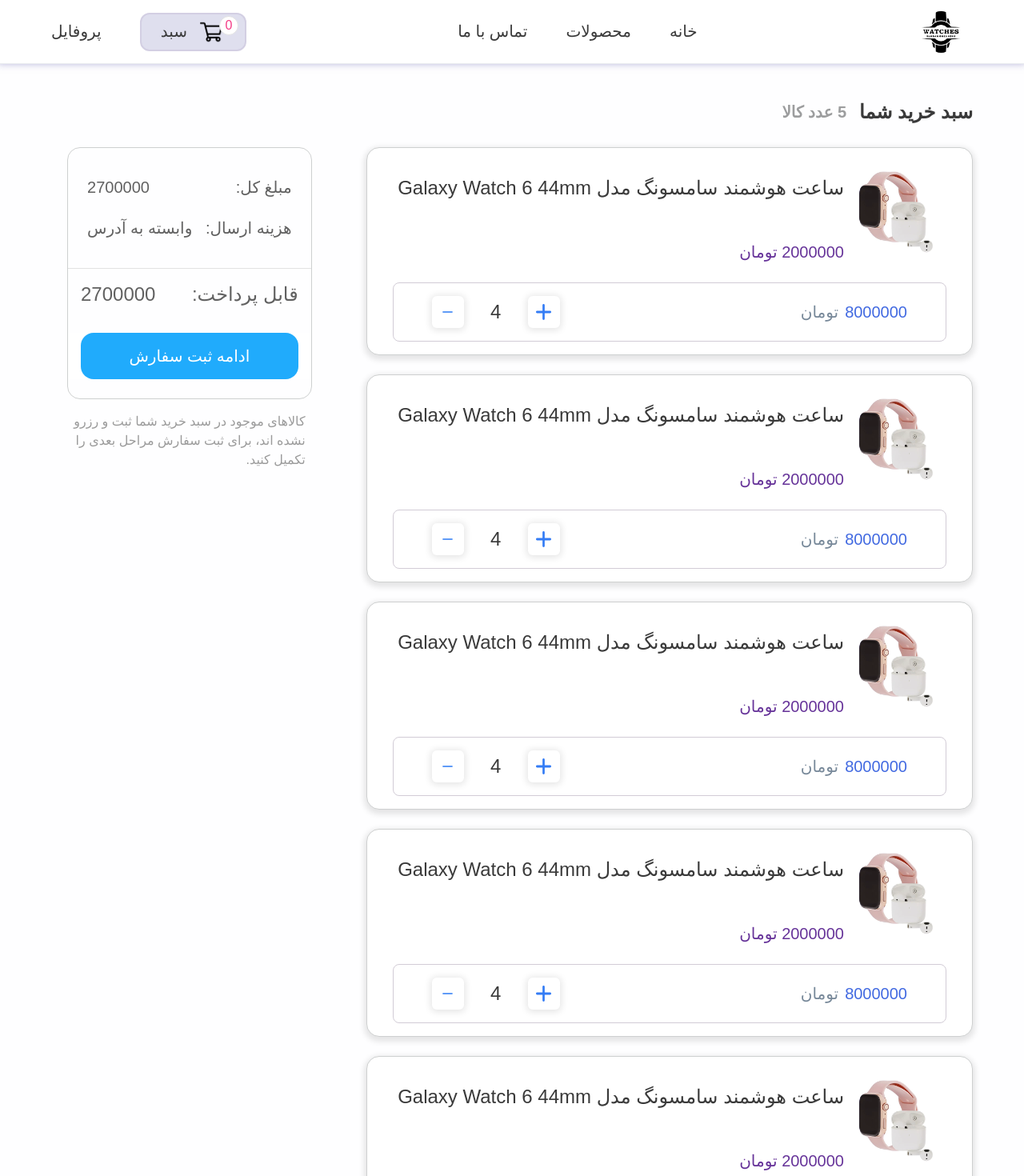
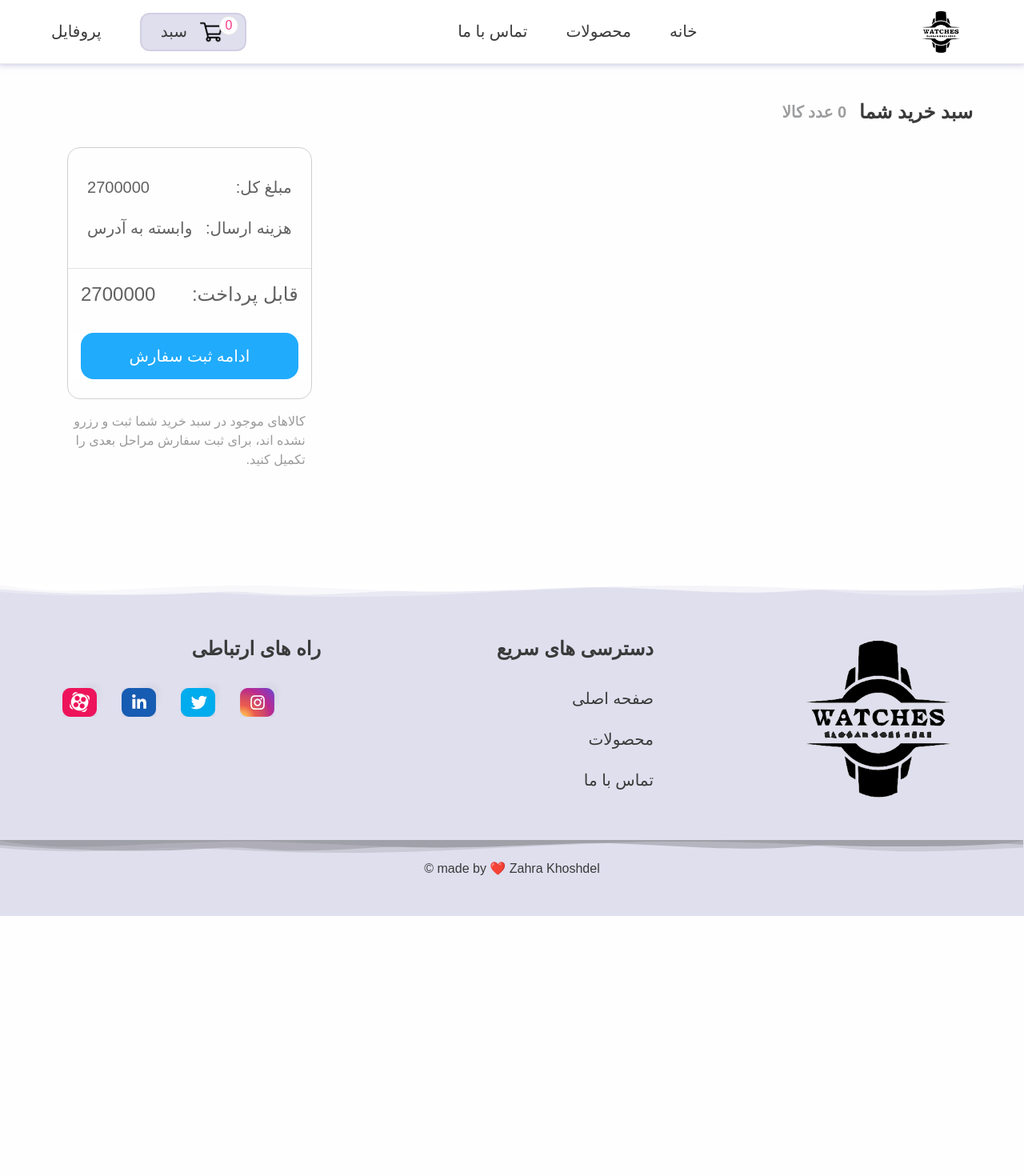
Before and after one commit to zahrakhoshdel/react-shop, a React (Create React App) app: page /basket in a window 1280 px wide. Shown: the top 1470 px of the page at 80% size. After the commit the page ends 1145 px from the top, so only its background shows below. Built offline with nearby package versions, Linux system fonts and the light colour scheme.

Commit message:
updating the basket items using redux

```diff
--- a/src/components/Basket/BasketList.js
+++ b/src/components/Basket/BasketList.js
@@ -1,20 +1,34 @@
+import { useSelector } from "react-redux";
+
 import ProductItem from "./ProductItem";
 import OrderSummary from "./OrderSummary";
 import classes from "./BasketList.module.css";
 
 const BasketList = () => {
+  const cartQuantity = useSelector((state) => state.cart.totalQuantity);
+
+  const cartItems = useSelector((state) => state.cart.items);
+
   return (
     <div className={classes.container}>
       <div className={classes.heading}>
         <p>سبد خرید شما</p>
-        <span>5 عدد کالا</span>
+        <span>{cartQuantity} عدد کالا</span>
       </div>
       <div className={classes.list}>
-        <ProductItem />
-        <ProductItem />
-        <ProductItem />
-        <ProductItem />
-        <ProductItem />
+        {cartItems.map((item) => (
+          <ProductItem
+            key={item.id}
+            item={{
+              id: item.id,
+              title: item.name,
+              image: item.image,
+              quantity: item.quantity,
+              total: item.totalPrice,
+              price: item.price,
+            }}
+          />
+        ))}
       </div>
       <OrderSummary />
     </div>
--- a/src/components/Basket/ProductItem.js
+++ b/src/components/Basket/ProductItem.js
@@ -1,29 +1,28 @@
-import Counter from '../UI/Counter';
+import Counter from "../UI/Counter";
 
 import classes from "./ProductItem.module.css";
-import watchImage from "../../assets/products/small_product-TLP-20666.png";
 
-const ProductItem = () => {
+const ProductItem = (props) => {
+  const { title, image, quantity, total, price } = props.item;
+
   return (
     <div className={classes.item}>
       <div className={classes.row}>
         <div className={classes.image}>
-          <img src={watchImage} alt="watch-image" />
+          <img src={image} alt="watch-image" />
         </div>
         <div className={classes.content}>
-          <div className={classes.title}>
-            ساعت هوشمند سامسونگ مدل Galaxy Watch 6 44mm
-          </div>
-          <span>2000000 تومان</span>
+          <div className={classes.title}>{title}</div>
+          <span>{price} تومان</span>
         </div>
       </div>
       <div className={classes["total-price"]}>
         <div className={classes.wrapper}>
           <div className={classes.price}>
-            <span>8000000</span>
+            <span>{total}</span>
             <p>تومان</p>
           </div>
-          <Counter />
+          <Counter count={quantity} />
         </div>
       </div>
     </div>
--- a/src/components/UI/Counter.js
+++ b/src/components/UI/Counter.js
@@ -2,14 +2,14 @@
 import addIcon from "../../assets/icon-add.svg";
 import deleteIcon from "../../assets/icon-delete.svg";
 
-const Counter = () => {
+const Counter = ({count}) => {
   return (
     <div className={classes.counter}>
       <button>
         <img src={addIcon} alt="add-icon"/>
       </button>
       <div className={classes.number}>
-        <p>4</p>
+        <p>{count}</p>
       </div>
       <button>
         <img src={deleteIcon} alt="delete-icon"/>
```
